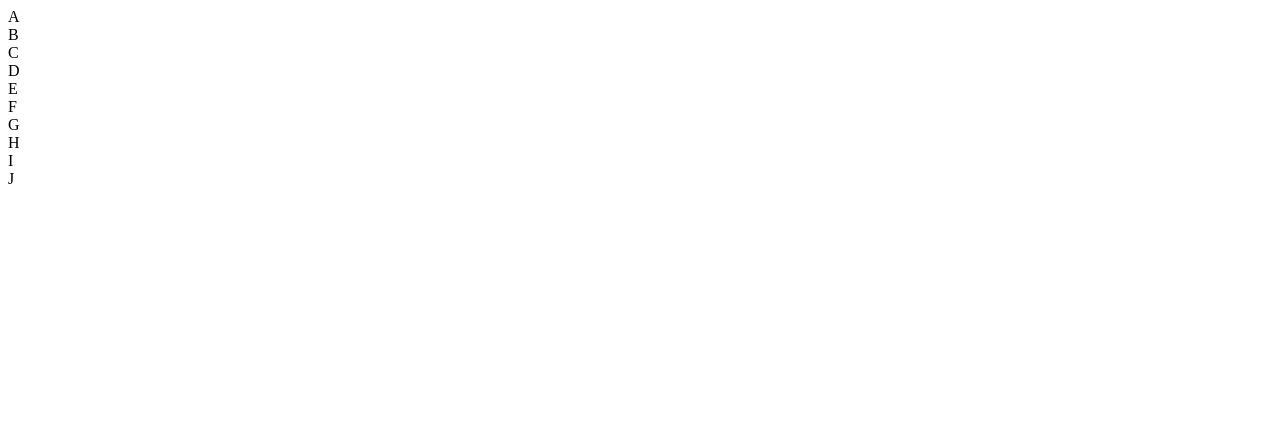
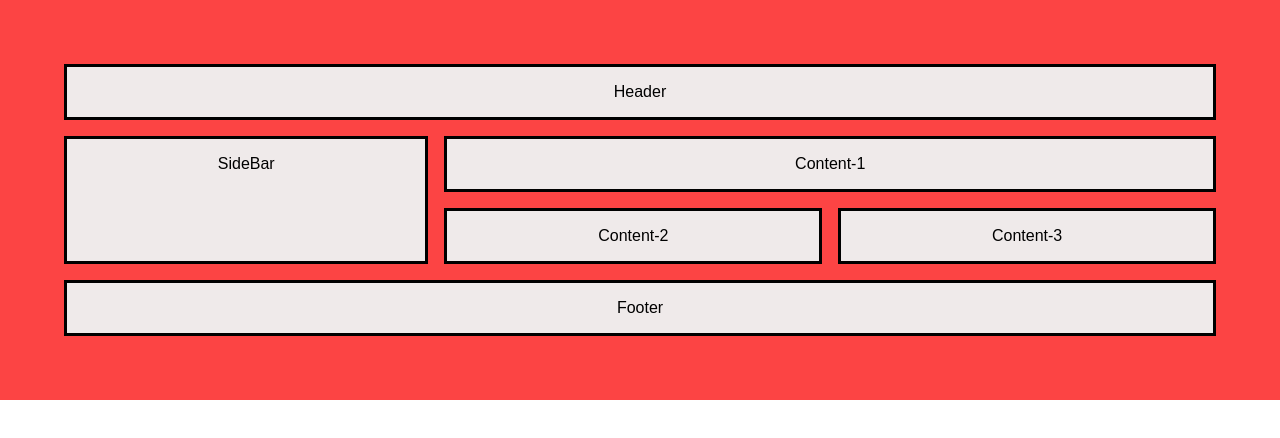
Before and after one commit to DeepakRoy58/web-dev-practice, a plain HTML site: page CSS-(P-2)/GRIDS/areas.html in a window 1280 px wide. Drawn offline with Linux system fonts and the light colour scheme.

Commit message:
grid-template-areas

```diff
--- a/CSS-(P-2)/GRIDS/areas.html
+++ b/CSS-(P-2)/GRIDS/areas.html
@@ -4,19 +4,16 @@
     <meta charset="UTF-8">
     <meta name="viewport" content="width=device-width, initial-scale=1.0">
     <title>Grid Areas</title>
+    <link rel="stylesheet" href="style1.css ">
 </head>
 <body>
     <div class="container">
-        <div class="items">A</div>
-        <div class="items">B</div>
-        <div class="items">C</div>
-        <div class="items">D</div>
-        <div class="items">E</div>
-        <div class="items">F</div>
-        <div class="items">G</div>
-        <div class="items">H</div>
-        <div class="items">I</div>
-        <div class="items">J</div>
+        <div class="items" id="header">Header</div>
+        <div class="items" id="sidebar">SideBar</div>
+        <div class="items" id="content1">Content-1</div>
+        <div class="items" id="content2">Content-2</div>
+        <div class="items" id="content3">Content-3</div>
+        <div class="items" id="footer">Footer</div>
     </div>
 </body>
 </html>
--- /dev/null
+++ b/CSS-(P-2)/GRIDS/style1.css
@@ -0,0 +1,63 @@
+*{
+    margin: 0;
+    padding: 0;
+    box-sizing: border-box;
+}
+
+.container{
+    display: grid;
+    gap: 1rem;
+    height: 100%;
+    width: 100%;
+    padding: 4rem;
+    background-color: #fc4444;
+    grid-template-areas:
+        "header header header"
+        "sidebar content1 content1"
+        "sidebar content2 content3"
+        "footer footer footer"
+
+    ;
+    text-align: center;
+
+}
+
+.items {
+    padding: 1rem;
+    background-color: #efeaea;
+    border: 3px solid black;
+    text-align: center;
+    font-family: Arial, Helvetica, sans-serif;
+
+}
+
+.body{
+    height: 100%;
+    width: 100%;
+    font-family: Arial, Helvetica, sans-serif;
+
+}
+
+#header{
+    grid-area: header;
+}
+
+#sidebar{
+    grid-area: sidebar;
+}
+
+#content1{
+    grid-area: content1;
+}
+
+#content2{
+    grid-area: content2;
+}
+
+#content3{
+    grid-area: content3;
+}
+
+#footer{
+    grid-area: footer;
+}
```
